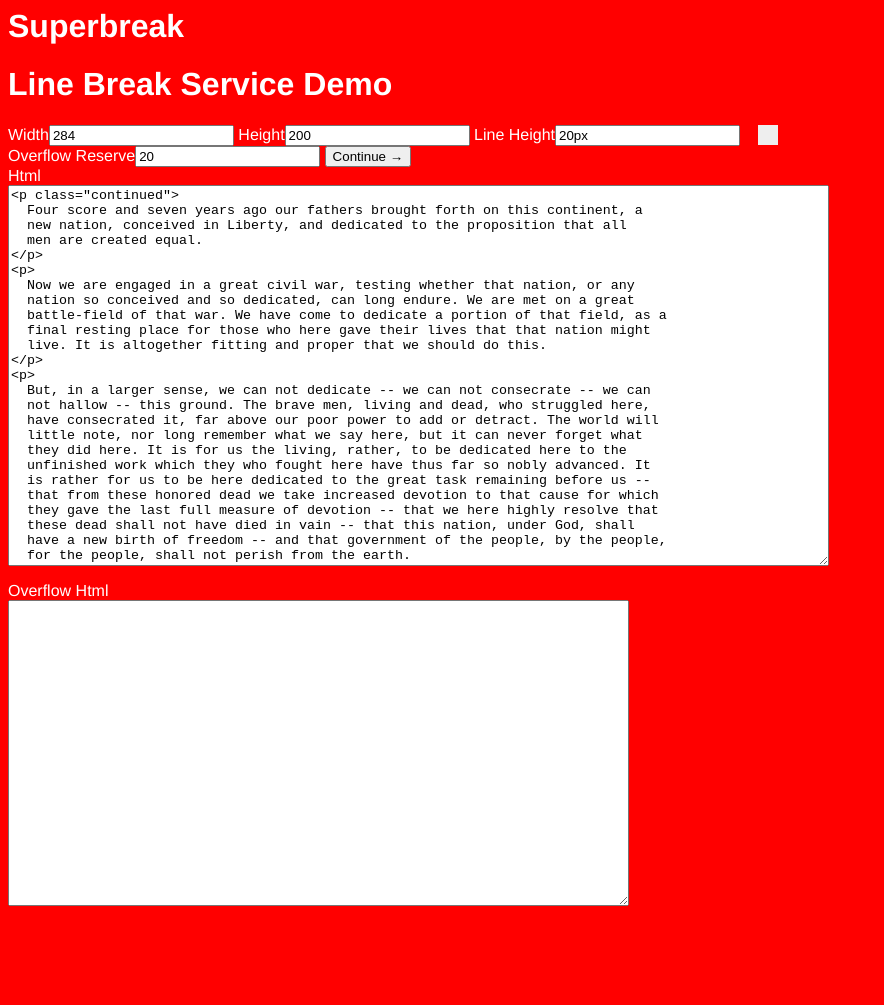
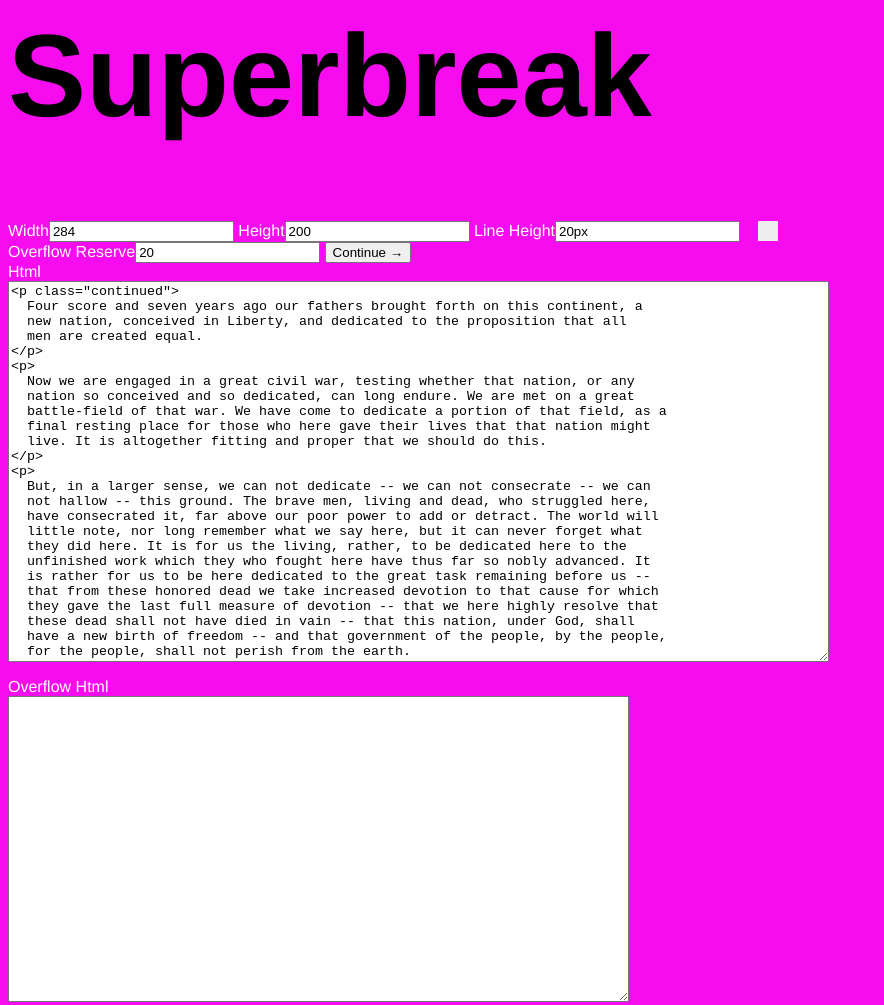
Before and after one commit to newstime/breakdance, a plain HTML site: page public/index.html in a window 1280 px wide. Shown: the whole page, without its empty margins (0-884 px from the left). Before the commit the page ends 914 px from the top, so only its background shows below. Drawn offline with nearby package versions, Linux system fonts and the light colour scheme.

Commit message:
New style for Superbreak

```diff
--- a/public/index.html
+++ b/public/index.html
@@ -2,10 +2,12 @@
 <head>
   <meta http-equiv="Content-type" content="text/html; charset=utf-8">
   <title>Line Break Service Demo</title>
+
   <script
     src="https://code.jquery.com/jquery-3.2.1.min.js"
     integrity="sha256-hwg4gsxgFZhOsEEamdOYGBf13FyQuiTwlAQgxVSNgt4="
     crossorigin="anonymous"></script>
+
   <script type="text/javascript" charset="utf-8">
     $(function() {
       var form = $("#lbs_test_form"),
@@ -112,8 +114,13 @@
 
   <style>
     body {
-      background-color: red;
+      background-color: #f70cef;
       color: white;
+    }
+
+    #super{
+      color: black;
+      font-size: 117px;
     }
   </style>
 
@@ -122,9 +129,7 @@
 
 <body>
 
-<H1>Superbreak</H1>
-
-<h1 id="line_break_service_demo">Line Break Service Demo</h1>
+<H1 id='super'>Superbreak</H1>
 
 <form id="lbs_test_form" action="/" method="POST" accept-charset="utf-8">
   <label for="width">Width</label><input type="text/submit/hidden/button" name="width" value="284" id="width">
```
